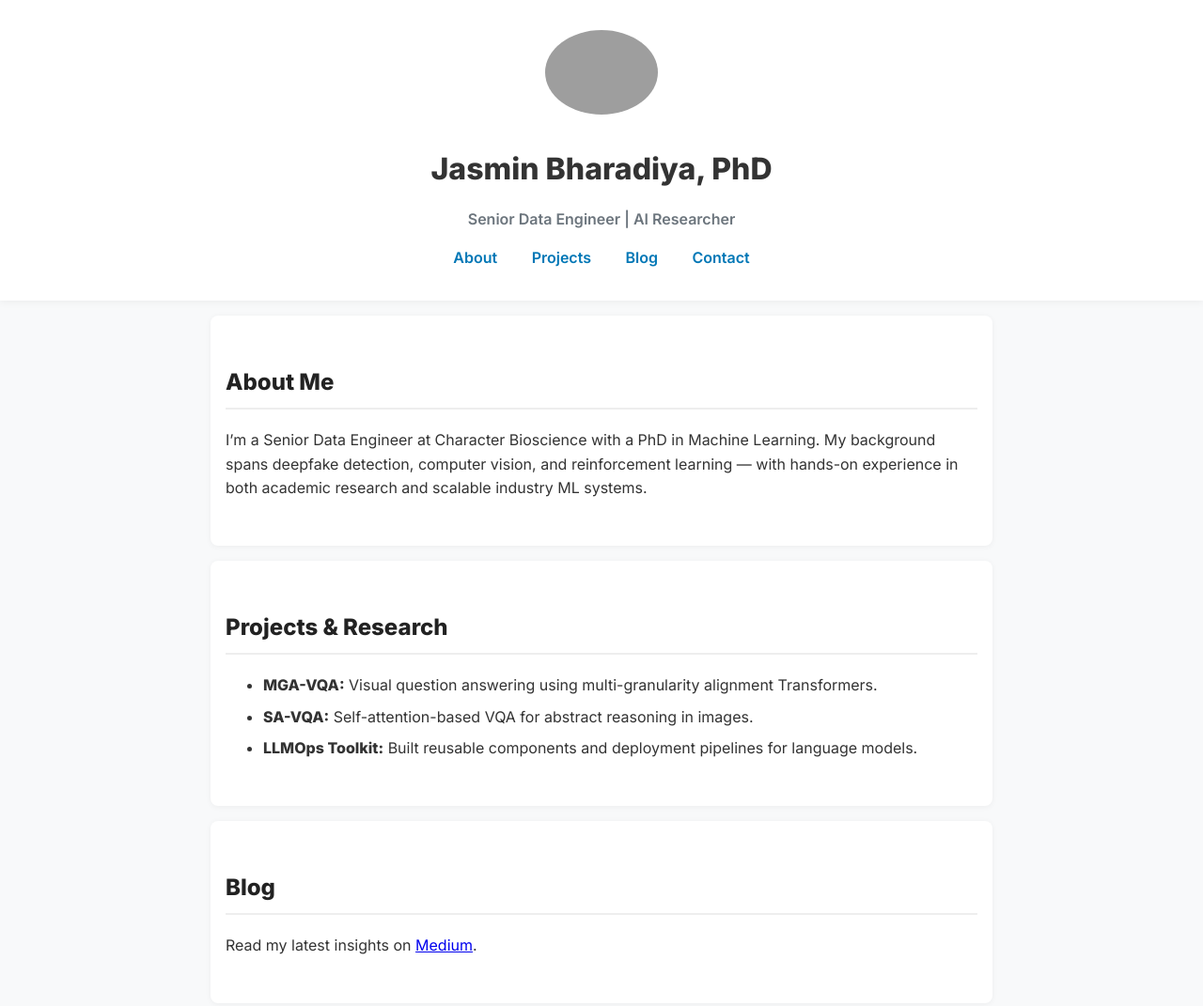
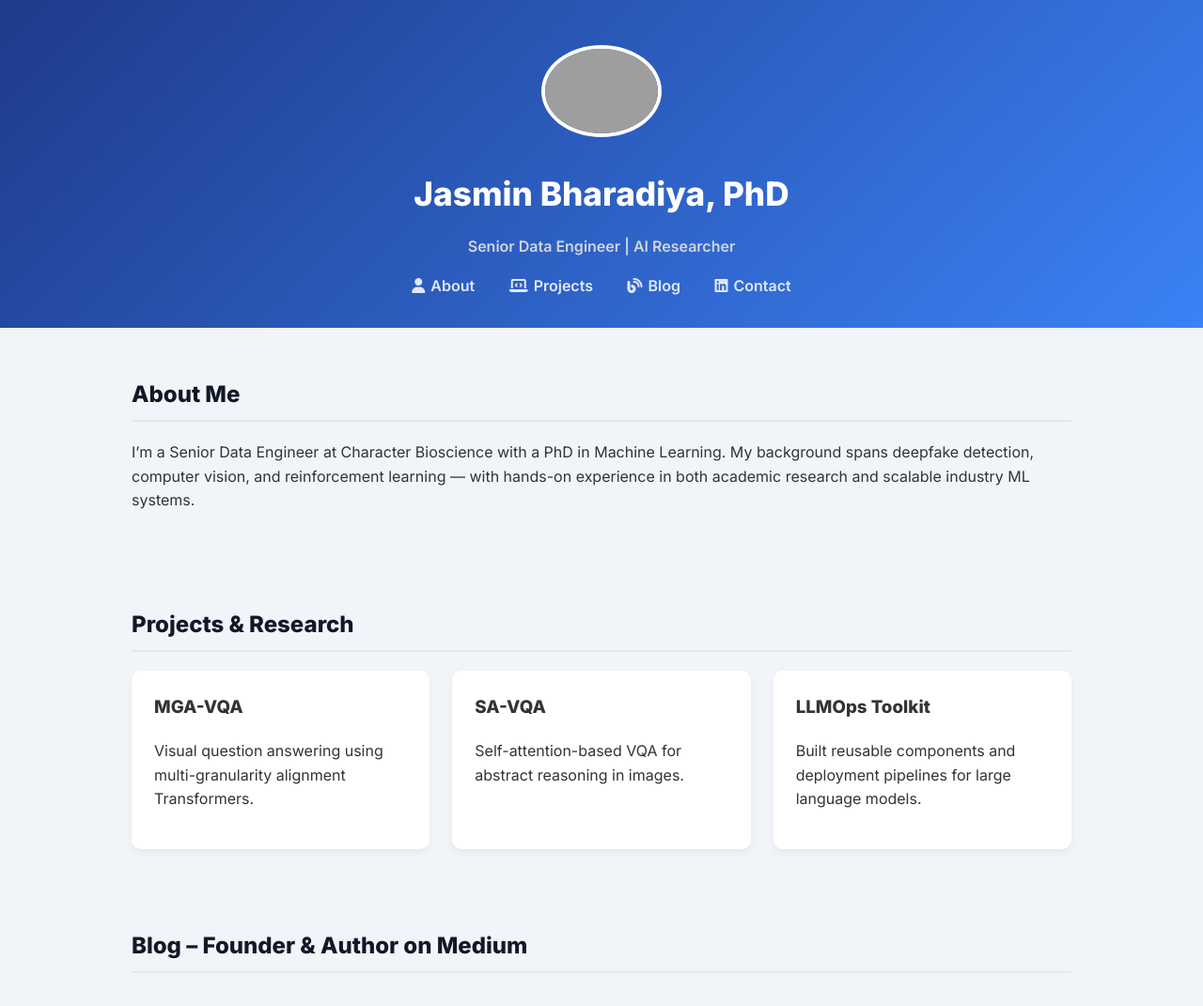
Before and after one commit to Jasmin-Bharadiya/jasminbharadiya.github.io, a plain HTML site: page index.html in a window 1280 px wide. Shown: the top 1071 px of the page at 94% size. Drawn offline with Linux system fonts and the light colour scheme; no server answers; grey boxes are pictures that could not be loaded.

Commit message:
Update index.html

```diff
--- a/index.html
+++ b/index.html
@@ -3,39 +3,52 @@
 <head>
   <meta charset="UTF-8" />
   <meta name="viewport" content="width=device-width, initial-scale=1.0" />
-  <title>Jasmin Bharadiya | Portfolio</title>
+  <title>Jasmin Bharadiya, PhD | Portfolio</title>
   <link href="https://fonts.googleapis.com/css2?family=Inter:wght@400;600;800&display=swap" rel="stylesheet">
+  <script src="https://kit.fontawesome.com/a076d05399.js" crossorigin="anonymous"></script>
   <style>
+    :root {
+      --navy: #1e3a8a;
+      --lavender: #e0e7ff;
+      --gray: #f1f5f9;
+      --white: #ffffff;
+    }
     body {
       margin: 0;
       font-family: 'Inter', sans-serif;
-      background: #f8f9fa;
+      background: var(--gray);
       color: #333;
       line-height: 1.6;
     }
     header {
       text-align: center;
-      padding: 2rem 1rem;
-      background: #ffffff;
-      box-shadow: 0 2px 8px rgba(0, 0, 0, 0.05);
+      padding: 3rem 1rem 2rem;
+      background: var(--navy);
+      color: var(--white);
+      background-image: linear-gradient(135deg, var(--navy), #3b82f6);
+      animation: fadeIn 2s ease;
     }
     header img {
       width: 120px;
       border-radius: 50%;
       margin-bottom: 1rem;
+      border: 4px solid var(--white);
     }
     header h1 {
       margin: 0.5rem 0 0.2rem;
-      font-size: 2rem;
+      font-size: 2.2rem;
       font-weight: 800;
     }
     header p {
       font-weight: 600;
-      color: #6c757d;
+      color: #d1d5db;
+    }
+    nav {
+      margin-top: 1rem;
     }
     nav a {
       margin: 0 1rem;
-      color: #0077b6;
+      color: var(--lavender);
       text-decoration: none;
       font-weight: 600;
     }
@@ -44,26 +57,46 @@
     }
     section {
       padding: 2rem 1rem;
-      max-width: 800px;
+      max-width: 1000px;
       margin: auto;
-      background: #fff;
-      margin-top: 1rem;
-      border-radius: 8px;
-      box-shadow: 0 1px 6px rgba(0, 0, 0, 0.05);
     }
     h2 {
-      color: #222;
-      border-bottom: 2px solid #eee;
+      color: #111827;
+      border-bottom: 2px solid #e5e7eb;
       padding-bottom: 0.5rem;
     }
-    ul li {
-      margin: 0.5rem 0;
+    .card-grid {
+      display: grid;
+      grid-template-columns: repeat(auto-fill, minmax(280px, 1fr));
+      gap: 1.5rem;
+      margin-top: 1rem;
+    }
+    .card {
+      background: var(--white);
+      padding: 1.5rem;
+      border-radius: 10px;
+      box-shadow: 0 4px 8px rgba(0,0,0,0.05);
+      transition: transform 0.2s ease, box-shadow 0.2s ease;
+    }
+    .card:hover {
+      transform: translateY(-5px);
+      box-shadow: 0 8px 16px rgba(0,0,0,0.1);
+    }
+    .card h3 {
+      margin-top: 0;
     }
     footer {
       text-align: center;
       padding: 2rem 1rem;
       font-size: 0.9rem;
-      color: #999;
+      color: #6b7280;
+    }
+    .icon {
+      margin-right: 6px;
+    }
+    @keyframes fadeIn {
+      from {opacity: 0; transform: translateY(-10px);}
+      to {opacity: 1; transform: translateY(0);}
     }
   </style>
 </head>
@@ -73,10 +106,10 @@
     <h1>Jasmin Bharadiya, PhD</h1>
     <p>Senior Data Engineer | AI Researcher</p>
     <nav>
-      <a href="#about">About</a>
-      <a href="#projects">Projects</a>
-      <a href="#blog">Blog</a>
-      <a href="#contact">Contact</a>
+      <a href="#about"><i class="fas fa-user icon"></i>About</a>
+      <a href="#projects"><i class="fas fa-laptop-code icon"></i>Projects</a>
+      <a href="#blog"><i class="fas fa-blog icon"></i>Blog</a>
+      <a href="#contact"><i class="fab fa-linkedin icon"></i>Contact</a>
     </nav>
   </header>
 
@@ -87,25 +120,58 @@
 
   <section id="projects">
     <h2>Projects & Research</h2>
-    <ul>
-      <li><strong>MGA-VQA:</strong> Visual question answering using multi-granularity alignment Transformers.</li>
-      <li><strong>SA-VQA:</strong> Self-attention-based VQA for abstract reasoning in images.</li>
-      <li><strong>LLMOps Toolkit:</strong> Built reusable components and deployment pipelines for language models.</li>
-    </ul>
+    <div class="card-grid">
+      <div class="card">
+        <h3>MGA-VQA</h3>
+        <p>Visual question answering using multi-granularity alignment Transformers.</p>
+      </div>
+      <div class="card">
+        <h3>SA-VQA</h3>
+        <p>Self-attention-based VQA for abstract reasoning in images.</p>
+      </div>
+      <div class="card">
+        <h3>LLMOps Toolkit</h3>
+        <p>Built reusable components and deployment pipelines for large language models.</p>
+      </div>
+    </div>
   </section>
 
   <section id="blog">
-    <h2>Blog</h2>
-    <p>Read my latest insights on <a href="https://jasminbharadiya.medium.com" target="_blank">Medium</a>.</p>
+    <h2>Blog – Founder & Author on Medium</h2>
+    <div id="medium-posts" class="card-grid"></div>
   </section>
 
   <section id="contact">
     <h2>Contact</h2>
-    <p>Connect with me on <a href="https://www.linkedin.com/in/jasmin-bharadiya-phd-311533123/" target="_blank">LinkedIn</a>.</p>
+    <div class="card" style="text-align: center;">
+      <img src="https://media.licdn.com/dms/image/D4E03AQGT8VVTiE9FFw/profile-displayphoto-shrink_200_200/0/1688564539846?e=2147483647&v=beta&t=3jOl8Q9T4KpmMQkmGCoGox4Yr1FRuCgdU4vktnQpHvM" alt="LinkedIn" style="width:80px; border-radius:50%; margin-bottom: 0.5rem;"/>
+      <p><strong>Jasmin Bharadiya</strong><br />Senior Data Engineer</p>
+      <a href="https://www.linkedin.com/in/jasmin-bharadiya-phd-311533123/" target="_blank" style="display:inline-block; margin-top:10px; background:#0077b5; color:#fff; padding:0.5rem 1rem; border-radius:5px; text-decoration:none; font-weight:600;">Connect on LinkedIn</a>
+    </div>
   </section>
 
   <footer>
     &copy; 2025 Jasmin Bharadiya. All rights reserved.
   </footer>
+
+  <script>
+    async function fetchMediumPosts() {
+      const rss2json = `https://api.rss2json.com/v1/api.json?rss_url=https://medium.com/feed/@jasminbharadiya`;
+      try {
+        const res = await fetch(rss2json);
+        const data = await res.json();
+        const container = document.getElementById("medium-posts");
+        data.items.slice(0, 3).forEach(post => {
+          const card = document.createElement("div");
+          card.className = "card";
+          card.innerHTML = `<h3><a href="${post.link}" target="_blank">${post.title}</a></h3><p>${post.description.slice(0, 120)}...</p>`;
+          container.appendChild(card);
+        });
+      } catch (err) {
+        console.error("Failed to fetch Medium posts", err);
+      }
+    }
+    fetchMediumPosts();
+  </script>
 </body>
 </html>
```
